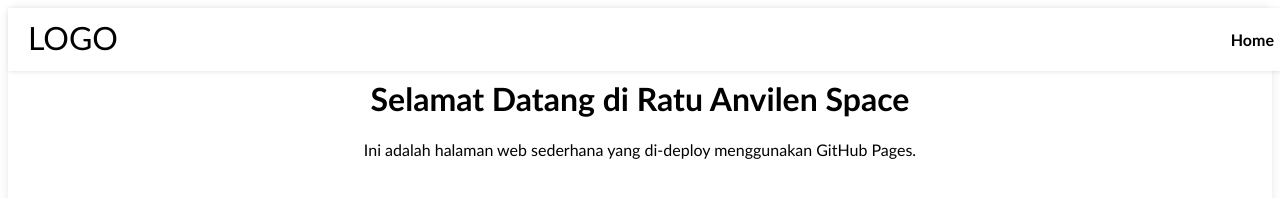
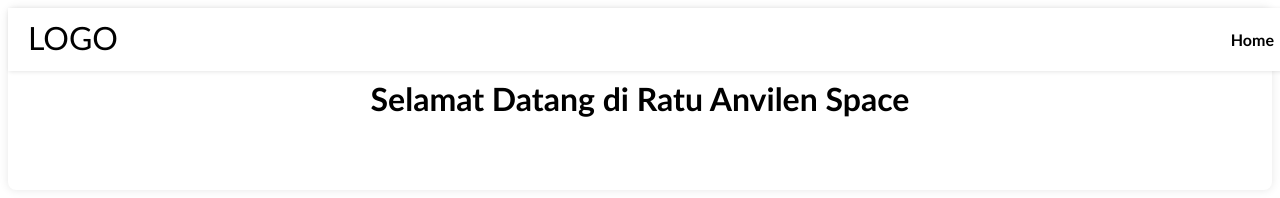
Before and after one commit to ratuanvilen/ratu.anvilen.space, a plain HTML site: page index.html in a window 1280 px wide. Drawn offline with Linux system fonts and the light colour scheme.

Commit message:
Update index.html

```diff
--- a/index.html
+++ b/index.html
@@ -165,12 +165,10 @@
 				<li><a href="index.html" class="active">Home</a></li>
 			</ul>
 		</div>
-
-	</header>
+</header>
 <body>
     <div class="container-body" >
         <h1>Selamat Datang di Ratu Anvilen Space</h1>
-        <p>Ini adalah halaman web sederhana yang di-deploy menggunakan GitHub Pages.</p>
     </div>
 </body>
 </html>
```
